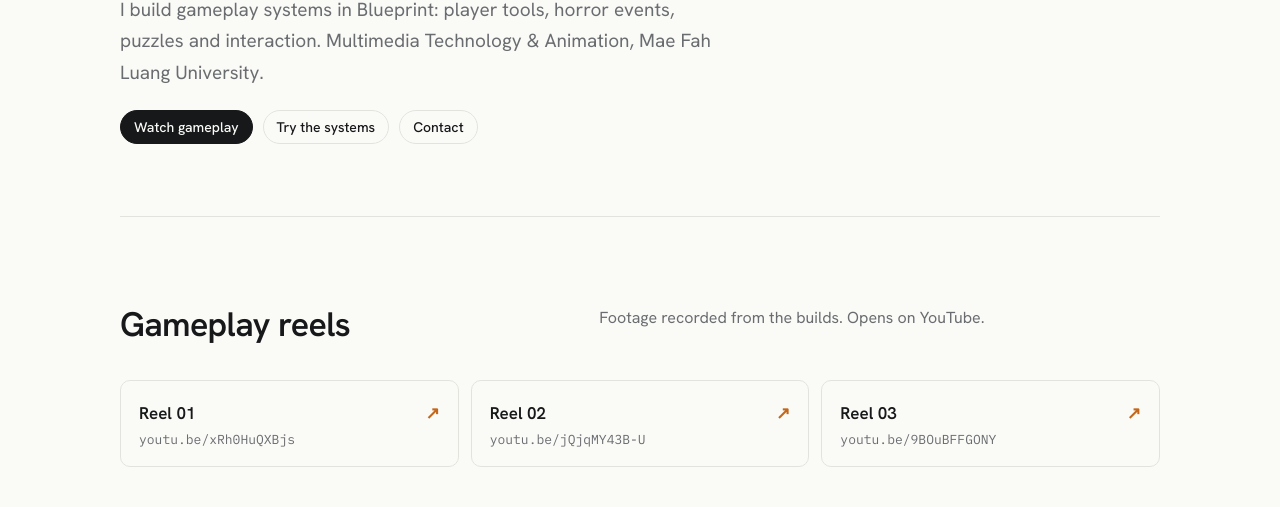
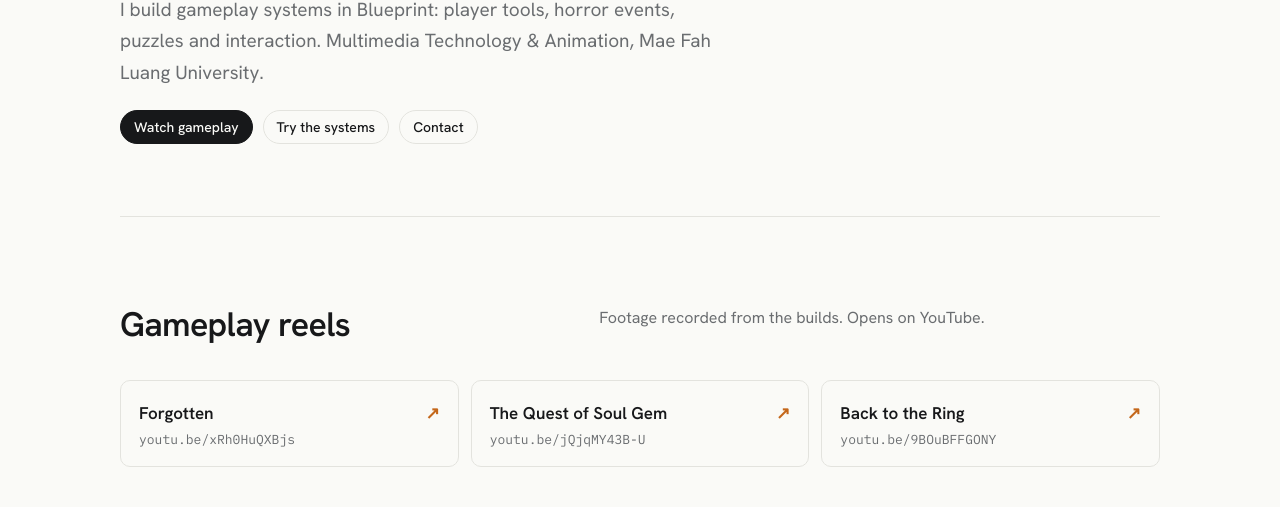
Before and after one commit to Gr4v1ty1508/Portfolio, a plain HTML site: page index.html in a window 1280 px wide. Shown: the part 445-952 px from the top of the page. Drawn offline with Linux system fonts and the light colour scheme; a web font is replaced by a local one.

Commit message:
Refine meta tags and update project descriptions

```diff
--- a/index.html
+++ b/index.html
@@ -4,9 +4,9 @@
 <meta charset="utf-8">
 <meta name="viewport" content="width=device-width,initial-scale=1,viewport-fit=cover">
 <title>Tawan · Game Systems</title>
-<meta name="description" content="Keerati Thakhieo, Game developer (Unreal Engine 5 Blueprint). Gameplay reels, playable systems from Forgotten and a Blueprint gallery.">
+<meta name="description" content="Keerati Thakhieo, Game Developer (Unreal Engine 5 Blueprint). Gameplay reels, playable systems from Forgotten and a Blueprint gallery.">
 <meta property="og:title" content="Tawan · Game Systems">
-<meta property="og:description" content="Technical Game Designer, Unreal Engine 5 Blueprint. Playable systems and Blueprint gallery.">
+<meta property="og:description" content="Game Developer, Unreal Engine 5 Blueprint. Playable systems and Blueprint gallery.">
 <meta property="og:image" content="img/f_album.jpg">
 <style>body{margin:0}img{max-width:100%}[hidden]{display:none!important}</style>
 <link rel="preconnect" href="https://fonts.googleapis.com">
@@ -274,9 +274,9 @@ footer a{color:var(--muted)}
     <section id="reels">
       <div class="head"><h2>Gameplay reels</h2><p>Footage recorded from the builds. Opens on YouTube.</p></div>
       <div class="reels">
-        <a class="reel" href="https://youtu.be/xRh0HuQXBjs" target="_blank" rel="noopener"><b>Reel 01 <i>↗</i></b><span>youtu.be/xRh0HuQXBjs</span></a>
-        <a class="reel" href="https://youtu.be/jQjqMY43B-U" target="_blank" rel="noopener"><b>Reel 02 <i>↗</i></b><span>youtu.be/jQjqMY43B-U</span></a>
-        <a class="reel" href="https://youtu.be/9BOuBFFGONY" target="_blank" rel="noopener"><b>Reel 03 <i>↗</i></b><span>youtu.be/9BOuBFFGONY</span></a>
+        <a class="reel" href="https://youtu.be/xRh0HuQXBjs" target="_blank" rel="noopener"><b>Forgotten <i>↗</i></b><span>youtu.be/xRh0HuQXBjs</span></a>
+        <a class="reel" href="https://youtu.be/jQjqMY43B-U" target="_blank" rel="noopener"><b>The Quest of Soul Gem <i>↗</i></b><span>youtu.be/jQjqMY43B-U</span></a>
+        <a class="reel" href="https://youtu.be/9BOuBFFGONY" target="_blank" rel="noopener"><b>Back to the Ring <i>↗</i></b><span>youtu.be/9BOuBFFGONY</span></a>
       </div>
     </section>
 
@@ -443,7 +443,7 @@ footer a{color:var(--muted)}
       <div class="head"><h2>Other work</h2><p>A VR group project, a solo game and the characters I model for our projects.</p></div>
       <div class="work">
         <div class="proj">
-          <div class="txt"><div class="label">Group project · VR · Unity</div><h3>Back to the Ring</h3><p>VR boxing against an AI opponent that moves on a NavMesh and picks from jabs, crosses, hooks, uppercuts and blocks. I wrote the gameplay scripts for Group 08.</p></div>
+          <div class="txt"><div class="label">Group project · VR · Unity</div><h3>Back to the Ring</h3><p>VR boxing against an AI opponent that moves on a NavMesh and picks from jabs, crosses, hooks, uppercuts and blocks. I wrote the gameplay scripts for Group.</p></div>
           <div class="imgs">
             <figure><img src="img/v_fight.jpg" alt="AI boxers in the ring" loading="lazy"><figcaption>AI opponents</figcaption></figure>
             <figure><img src="img/v_anim.jpg" alt="Animator state machine with punches and blocks" loading="lazy"><figcaption>Attack states</figcaption></figure>
@@ -468,9 +468,9 @@ footer a{color:var(--muted)}
     <section id="tools">
       <div class="head"><h2>Tools</h2></div>
       <div class="tools">
-        <div><h3>Systems</h3><p>UE5 Blueprint, UMG, Enhanced Input, Blueprint Interfaces, Unity XR Toolkit</p></div>
-        <div><h3>Art</h3><p>Maya, Blender, Marvelous Designer, Substance Painter, Premiere Pro</p></div>
-        <div><h3>Also</h3><p>Python, C# for Unity, design documents. Thai and English (intermediate).</p></div>
+        <div><h3>Systems</h3><p>UE5 Blueprint, Enhanced Input, Blueprint Interfaces, Unity XR Toolkit, Unity Script</p></div>
+        <div><h3>Art</h3><p>Maya, Blender, Substance Painter</p></div>
+        <div><h3>Also</h3><p>Design documents. Thai and English (intermediate).</p></div>
       </div>
     </section>
 
@@ -478,16 +478,16 @@ footer a{color:var(--muted)}
       <div class="contact">
         <div>
           <h2>Looking for an internship</h2>
-          <p class="muted">Technical game design, gameplay design or Blueprint scripting on an Unreal Engine team.</p>
+          <p class="muted">Game Developer, Gameplay Design or Blueprint Scripting on an Unreal Engine team.</p>
         </div>
         <div>
           <div class="label">Email</div>
           <span class="email" id="email">6631306010@lamduan.mfu.ac.th</span>
           <div class="controls"><button class="btn solid" id="copyEmail">Copy email</button><span class="muted" id="copyMsg" aria-live="polite" style="font-size:14px"></span></div>
           <div class="rows">
-            <a href="https://youtu.be/xRh0HuQXBjs" target="_blank" rel="noopener">Reel 01<span>YouTube ↗</span></a>
-            <a href="https://youtu.be/jQjqMY43B-U" target="_blank" rel="noopener">Reel 02<span>YouTube ↗</span></a>
-            <a href="https://youtu.be/9BOuBFFGONY" target="_blank" rel="noopener">Reel 03<span>YouTube ↗</span></a>
+            <a href="https://youtu.be/xRh0HuQXBjs" target="_blank" rel="noopener">Forgotten<span>YouTube ↗</span></a>
+            <a href="https://youtu.be/jQjqMY43B-U" target="_blank" rel="noopener">The Quest of Soul Gem<span>YouTube ↗</span></a>
+            <a href="https://youtu.be/9BOuBFFGONY" target="_blank" rel="noopener">Back to the Ring<span>YouTube ↗</span></a>
           </div>
         </div>
       </div>
```
